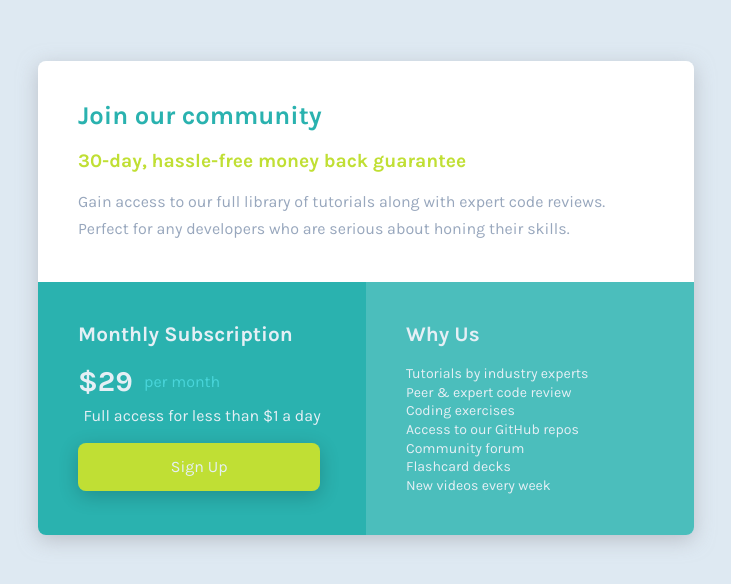
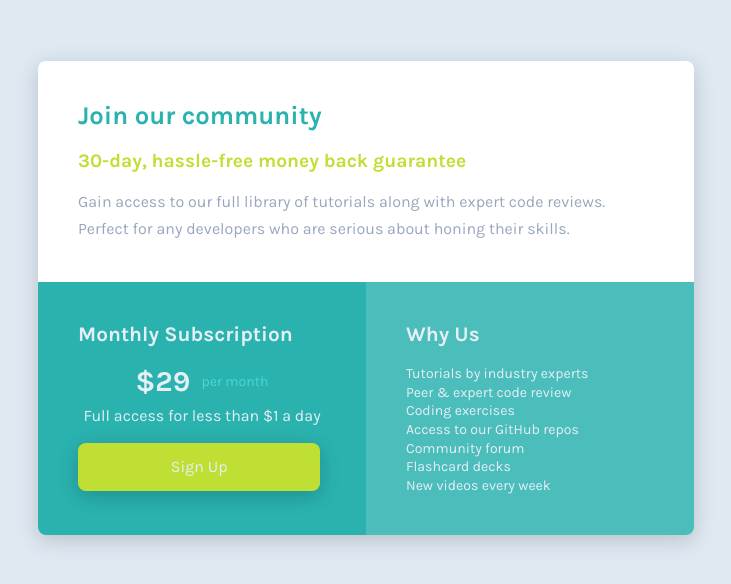
Before and after one commit to Makson19/single-price-grid-component-master, a plain HTML site: page index.html in a window 1280 px wide. Shown: the part 102-686 px from the top of the page, without its empty margins (274-1005 px from the left). Drawn offline with Linux system fonts and the light colour scheme.

Commit message:
adjusting the HTML and CSS codes

```diff
--- a/css/_content.scss
+++ b/css/_content.scss
@@ -58,18 +58,23 @@
         text-align: left;
     }
 
-    div {
+    span {
         display: flex;
         align-items: center;
+        text-align: left;
         gap: 0.7rem;
         margin-bottom: 0.5rem;
 
-        span:first-child {
+        p {
+            margin: 0;
+        }
+
+        p:first-child {
             font-size: 1.8rem;
             font-weight: 700;
         }
 
-        span:last-child {
+        p:last-child {
             font-size: 0.88rem;
             font-weight: 400;
             color: hsl(182, 66%, 57%);
--- a/css/_responsive.scss
+++ b/css/_responsive.scss
@@ -1,5 +1,5 @@
 
-@media (min-width: 500px) {
+@media (min-width: 31.25rem) {
     .wrappers {
         padding: 2.5rem;
 
@@ -27,7 +27,7 @@
             text-align: center;
         }
 
-        div {
+        span {
             justify-content: center;
 
             span:last-child {
@@ -47,7 +47,7 @@
 }
 
 
-@media (min-width: 700px) {
+@media (min-width: 44rem) {
     .container {
         display: grid;
         grid-template-rows: 0.9fr 1.1fr;
--- a/index.html
+++ b/index.html
@@ -2,6 +2,7 @@
 <html lang="en">
 <head>
   <meta charset="UTF-8">
+  <meta http-equiv="X-UA-Compatible" content="IE=edge">
   <meta name="viewport" content="width=device-width, initial-scale=1.0"> <!-- displays site properly based on user's device -->
 
   <link rel="icon" type="image/png" sizes="32x32" href="./images/favicon-32x32.png">
@@ -30,10 +31,11 @@
 
     <div class="wrappers wrapper-2">
       <h2>Monthly Subscription</h2>
-      <div>
-        <span>&dollar;29</span> <span>per month</span>
-      </div>
-      <p>Full access for less than &dollar;1 a day</p>
+      <span>
+        <p>$29</p>
+        <p>per month</p>
+      </span>
+      <p>Full access for less than $1 a day</p>
       <a href="#">Sign Up</a>
     </div>
 
```
Also changed, not shown: css/main.css, 1 other file.
